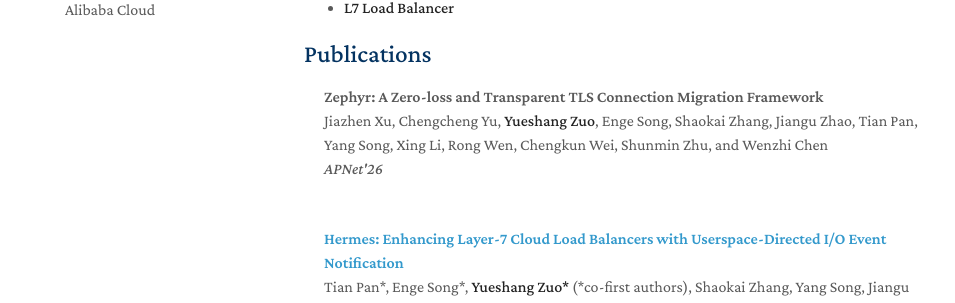
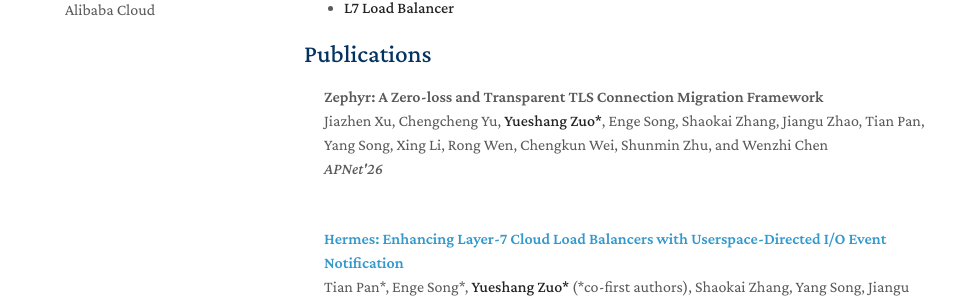
Before and after one commit to yueshangzuo/yueshangzuo.github.io, a Jekyll site: the page built from index.md, in a window 1280 px wide and 954 px high. Shown: the part 291-594 px from the top of the window, without its empty margins (166-1121 px from the left). Built offline with Jekyll 4.4.1, drawn with Linux system fonts in a browser that asks for light colours; a style sheet for code colours, icons or effects is not loaded; our own code applies the rules of GitHub Pages for plain Markdown files.

```diff
--- a/_data/publications.yml
+++ b/_data/publications.yml
@@ -1,7 +1,7 @@
 main:
 
   - title: "Zephyr: A Zero-loss and Transparent TLS Connection Migration Framework"
-    authors: Jiazhen Xu, Chengcheng Yu, <strong>Yueshang Zuo</strong>, Enge Song, Shaokai Zhang, Jiangu Zhao, Tian Pan, Yang Song, Xing Li, Rong Wen, Chengkun Wei, Shunmin Zhu, and Wenzhi Chen
+    authors: Jiazhen Xu, Chengcheng Yu, <strong>Yueshang Zuo*</strong>, Enge Song, Shaokai Zhang, Jiangu Zhao, Tian Pan, Yang Song, Xing Li, Rong Wen, Chengkun Wei, Shunmin Zhu, and Wenzhi Chen
     conference_short: APNet
     conference: APNet'26
 
```
